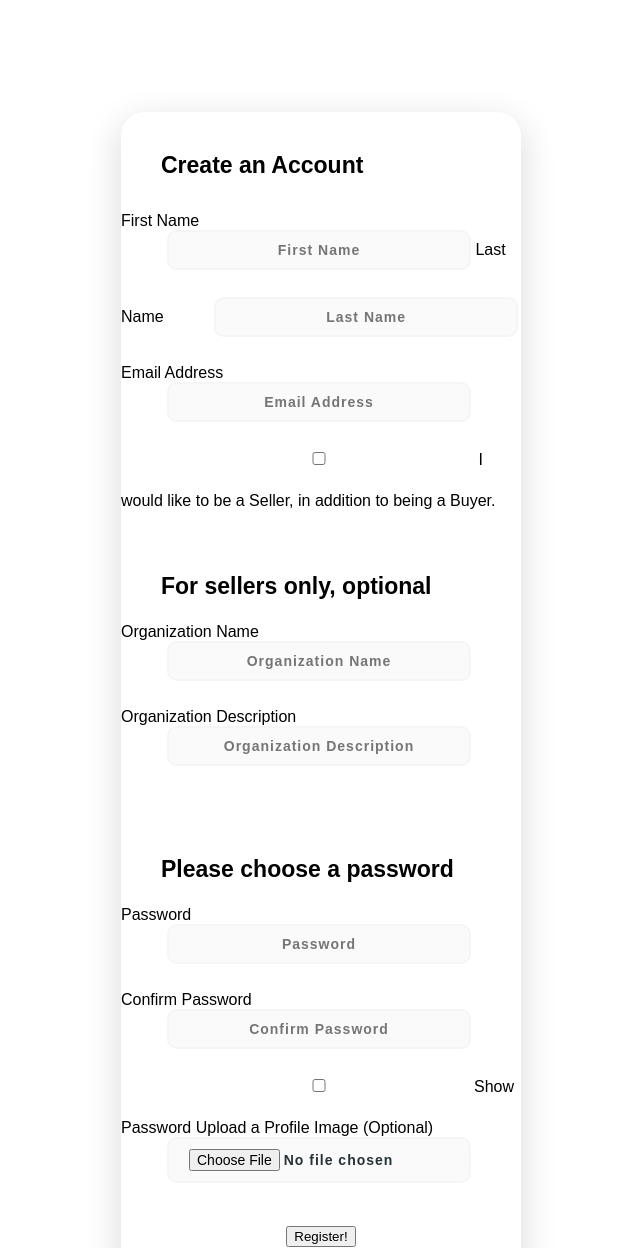
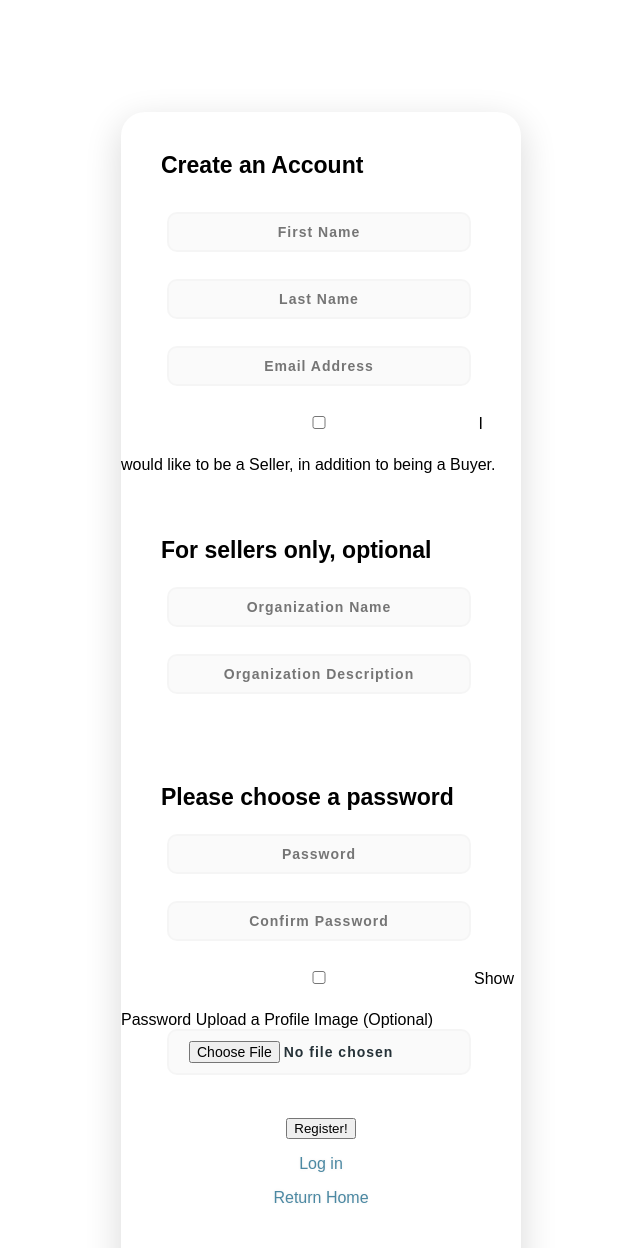
Before and after one commit to blossommojekwu/bazar.github.io, a Flask app: page /registration in a window 1280 px wide. Shown: the top 1248 px of the page, without its empty margins (319-959 px from the left). Run offline with Flask 2, Linux system fonts and the light colour scheme; parts of the project's set-up code (start-up, migrations or seed data) failed here and were passed over; some libraries are stand-ins or nearby versions; some web fonts are replaced.

Commit message:
aesthetics

```diff
--- a/templates/registration.html
+++ b/templates/registration.html
@@ -19,26 +19,19 @@
   <div class="main">
     <p class="sign" align="left">Create an Account</p>
     <form class="form1" action='#' method="post" enctype="multipart/form-data">
-      <label for="first_name">First Name</label>
       <input class="user" type="text" align="center" name ="first_name" id="first_name" placeholder="First Name" required>
-      <label for="last_name">Last Name</label>
       <input class="user" type="text" align="center" name ="last_name" id="last_name" placeholder="Last Name" required>
-      <label for="email">Email Address</label>
       <input class="user" type="email" align="center" name ="email" id="email" placeholder="Email Address" required>
 
       <input class="user" type="checkbox" align="center" name ="sellercheck" id="sellercheck" value="true">
       <label for="sellercheck">I would like to be a Seller, in addition to being a Buyer.</label>
 
       <p class="sign" align="left">For sellers only, optional</p>
-      <label for="org_name">Organization Name</label>
       <input class="user" type="text" align="center" name ="org_name" id="org_name" placeholder="Organization Name">
-      <label for="description">Organization Description</label>
       <input class="user" type="text" align="center" name="description" id="description" placeholder="Organization Description">
 
       <p class="sign" align="left">Please choose a password</p>
-      <label for="password">Password</label>
       <input class="pass" type="password" align="center" name ="password" id="password" placeholder="Password" required>
-      <label for="confirmedpw">Confirm Password</label>
       <input class="pass" type="password" align="center" name ="confirmedpw" id="confirmedpw" placeholder="Confirm Password" required>
       <input class="pass" type="checkbox" align="center" onclick="ShowPW()">Show Password
 
```
